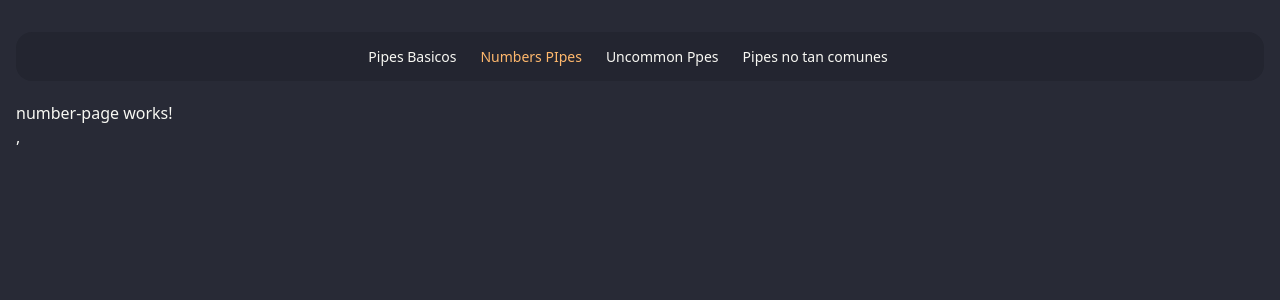
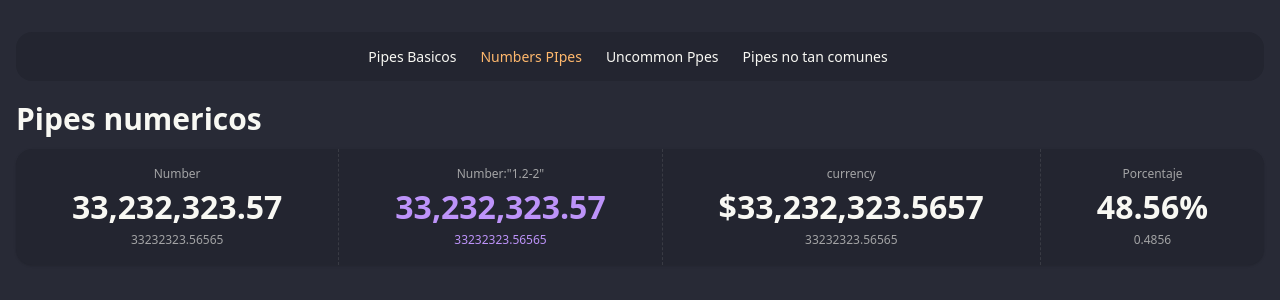
Before and after one commit to seiku2000/pipesAngular, an Angular app: page /numbers in a window 1280 px wide. Shown: the top 300 px of the page. Built offline with nearby package versions, Linux system fonts and the light colour scheme.

Commit message:
numbers pipes

```diff
--- a/src/app/pages/number-page/number-page.html
+++ b/src/app/pages/number-page/number-page.html
@@ -1 +1,30 @@
-<p>number-page works!</p>,
+<section class="mb-3">
+    <h1 class="text-3xl font-bold mb-2">Pipes numericos</h1>
+
+</section>
+
+<div class="stats stats-vertical lg:stats-horizontal shadow-sm w-full bg-base-200">
+    <div class="stat place-items-center">
+        <div class="stat-title">Number</div><!--1.0-0 sin decimales-->
+        <div class="stat-value">{{totalSells() | number : "1.2-2"}}</div><!--decimales 2 -->
+        <div class="stat-desc">{{totalSells()}}</div>
+    </div>
+
+    <div class="stat place-items-center">
+        <div class="stat-title">Number:"1.2-2"</div>
+        <div class="stat-value text-secondary">{{totalSells() | number : "1.2-2"}}</div>
+        <div class="stat-desc text-secondary">{{totalSells()}}</div>
+    </div>
+
+    <div class="stat place-items-center">
+        <div class="stat-title">currency</div><!--CAD es el codigo de moneda,Symbol-narrow es el simbolo-->
+        <div class="stat-value">{{totalSells() | currency:"CAD" :"symbol-narrow" :"1.4-4"}}</div>
+        <div class="stat-desc">{{totalSells()}}</div>
+    </div>
+
+    <div class="stat place-items-center">
+        <div class="stat-title">Porcentaje</div><!-- este es el porcentaje por defecto -->
+        <div class="stat-value">{{porcentaje() | percent:"1.2-2"}}</div>
+        <div class="stat-desc">{{porcentaje()}}</div>
+    </div>
+</div>
--- a/src/app/pages/number-page/number-page.ts
+++ b/src/app/pages/number-page/number-page.ts
@@ -1,9 +1,15 @@
-import { ChangeDetectionStrategy, Component } from '@angular/core';
+import { CurrencyPipe, DecimalPipe, PercentPipe } from '@angular/common';
+import { ChangeDetectionStrategy, Component, signal } from '@angular/core';
 
 @Component({
   selector: 'app-number-page',
-  imports: [],
+  imports: [DecimalPipe, PercentPipe, CurrencyPipe],
   templateUrl: './number-page.html',
   changeDetection: ChangeDetectionStrategy.Eager,
 })
-export default class NumberPage { }
+export default class NumberPage {
+
+
+  totalSells = signal(33_232_323.56565);
+  porcentaje = signal(0.4856);
+}
```
